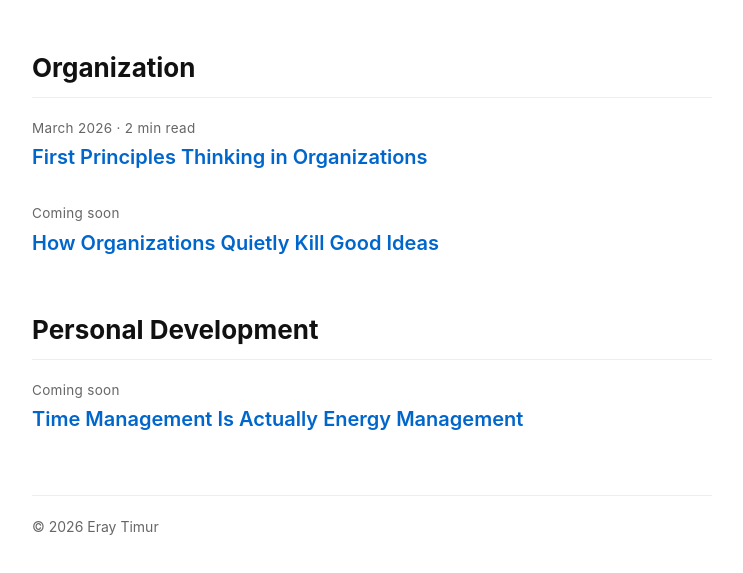
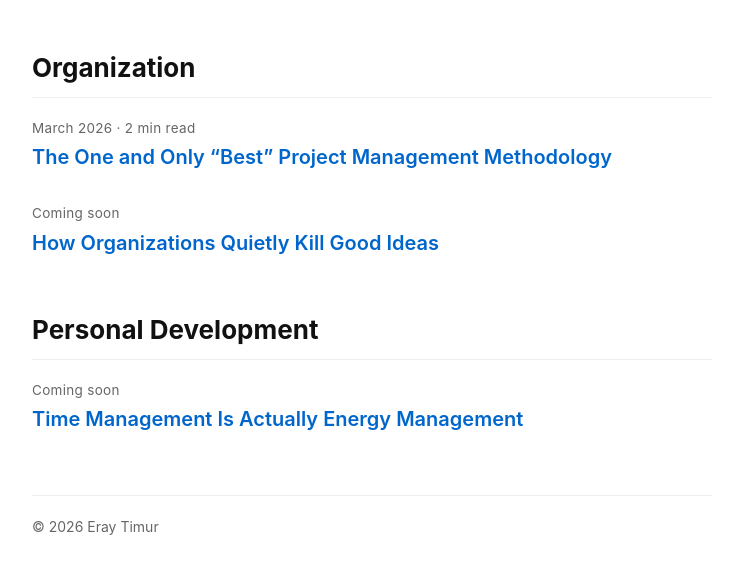
Before and after one commit to eraytimur/eraytimur.github.io, a plain HTML site: page writing.html in a window 1280 px wide. Shown: the part 277-850 px from the top of the page, without its empty margins (268-1011 px from the left). Drawn offline with Linux system fonts and the light colour scheme.

Commit message:
Update writing.html

```diff
--- a/writing.html
+++ b/writing.html
@@ -52,7 +52,7 @@
 
       <div class="post-meta">March 2026 · 2 min read</div>
       <div class="post">
-        <a href="organization-first-principles.html">First Principles Thinking in Organizations</a>
+        <a href="the-best-project-management-method.html">The One and Only “Best” Project Management Methodology</a>
       </div>
 
       <div class="post-meta">Coming soon</div>
```
